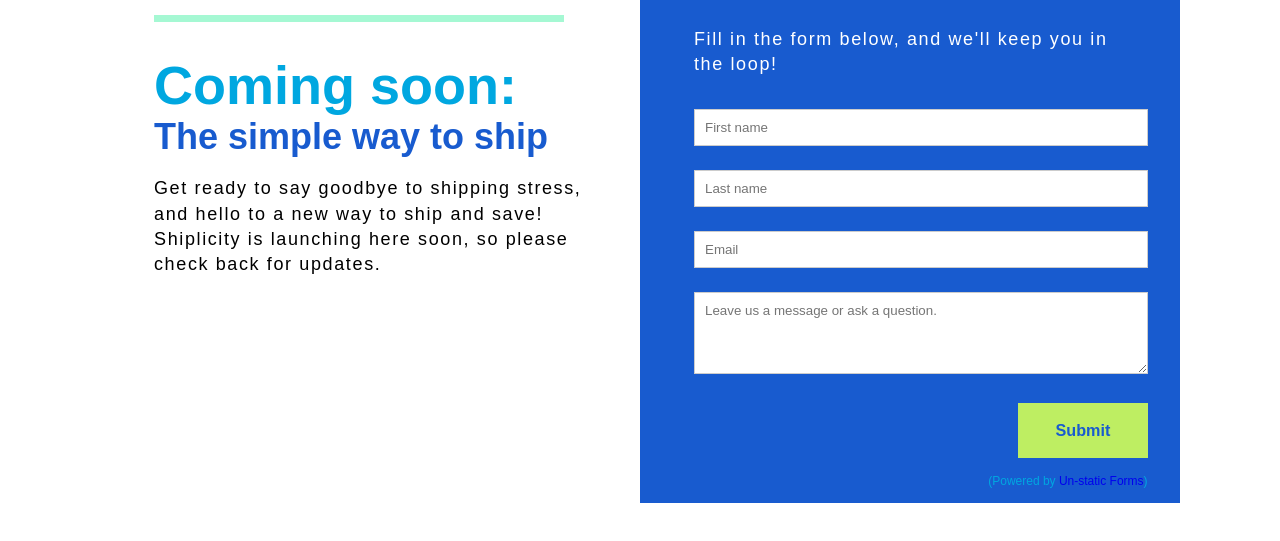
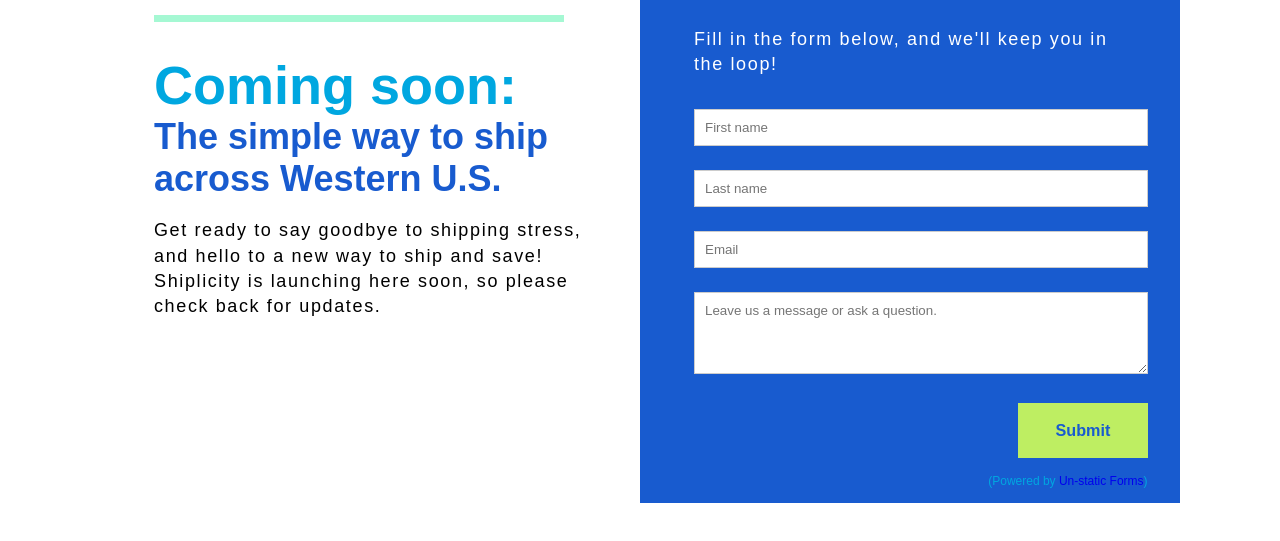
Before and after one commit to flagshipcompany/shiplicity-splash, a plain HTML site: page index.html in a window 1280 px wide. Shown: the part 137-678 px from the top of the page. Drawn offline with Linux system fonts and the light colour scheme; a web font is replaced by a local one.

Commit message:
Updates subtitle.

```diff
--- a/index.html
+++ b/index.html
@@ -132,7 +132,7 @@
             <img src="Shiplicity-Logo-Final_RGB.svg" class="shiplicity-logo">
             <div class="green-bar"></div>
             <div class="coming-soon">Coming soon:</div>
-            <div class="dark-blue-subtitle font-black">The simple way to ship</div>
+            <div class="dark-blue-subtitle font-black">The simple way to ship across Western U.S.</div>
             <div class="font-light">Get ready to say goodbye to shipping stress, and hello to a new way to ship and save! Shiplicity is launching here soon, so please check back for updates.</div>
         </div>
         <div class="column bg-main text-white no-bottom-padding">
```
